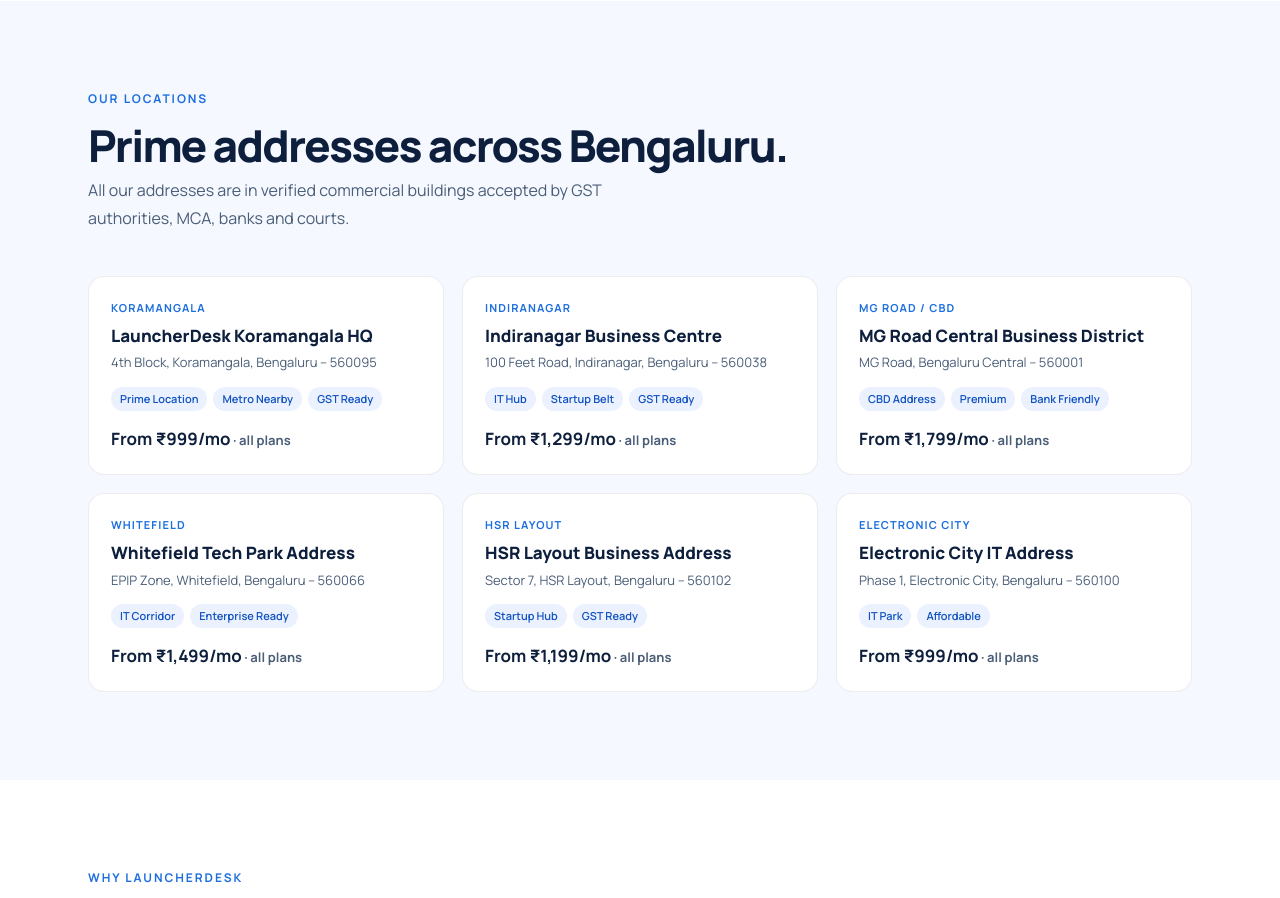
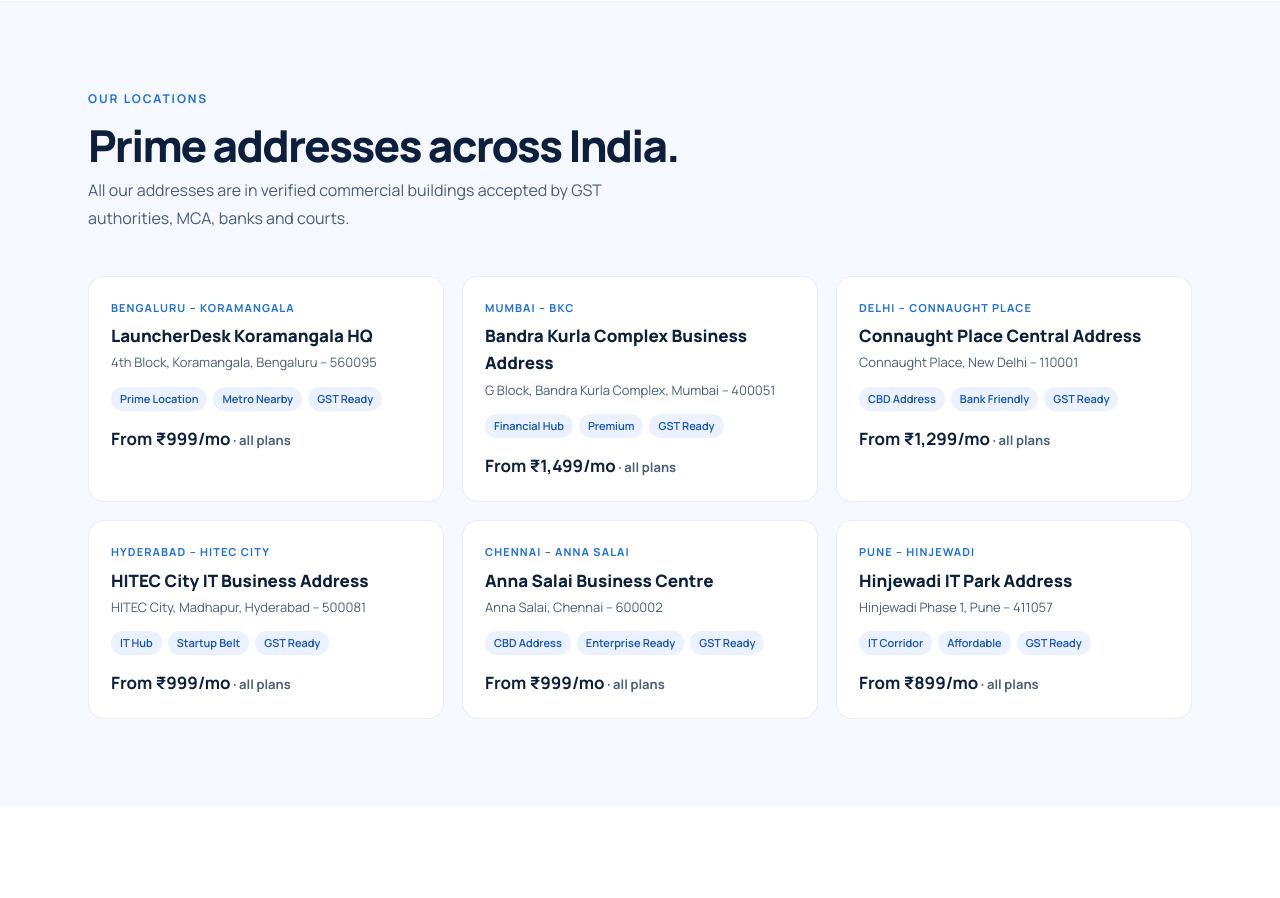
Before and after one commit to moqsoodahmed-pixel/LauncherDesk-frontend, a React (Vite) app: page /virtual-office in a window 1280 px wide. Shown: the part 1880-2778 px from the top of the page. Built offline with nearby package versions, Linux system fonts and the light colour scheme.

Commit message:
updated the frontend of virtualOffice and PartnerRegisters

```diff
--- a/src/pages/partner/PartnerRegister.jsx
+++ b/src/pages/partner/PartnerRegister.jsx
@@ -194,7 +194,7 @@ export default function PartnerRegister() {
 
   const [form, setForm] = useState({
     companyName:'', contactName:'', email:'', mobile:'', website:'',
-    city:'', state:'', foundedYear:'', teamSize:'',
+    city:'', state:'', foundedYear:'',
     categories:[], productName:'', tagline:'', description:'',
     pricing:'', integrations:'', whyPartner:'',
     password:'', confirmPassword:'',
@@ -249,7 +249,6 @@ export default function PartnerRegister() {
           city:         form.city,
           state:        form.state,
           foundedYear:  form.foundedYear,
-          teamSize:     form.teamSize,
           categories:   form.categories,
           productName:  form.productName,
           tagline:      form.tagline,
@@ -288,7 +287,6 @@ export default function PartnerRegister() {
     }
   }
 
-  const SIZES  = ['1–10','11–50','51–200','201–500','500+']
   const STATES = ['Karnataka','Maharashtra','Delhi','Tamil Nadu','Telangana','Gujarat','Rajasthan','Uttar Pradesh','West Bengal','Andhra Pradesh','Kerala','Punjab','Haryana','Other']
 
   const strength = pwStrength(form.password)
@@ -412,13 +410,6 @@ export default function PartnerRegister() {
                   <div className="pr-field">
                     <label className="pr-label">Founded Year</label>
                     <input className="pr-input" placeholder="e.g. 2019" value={form.foundedYear} onChange={e=>set('foundedYear',e.target.value)}/>
-                  </div>
-                  <div className="pr-field">
-                    <label className="pr-label">Team Size</label>
-                    <select className="pr-select" value={form.teamSize} onChange={e=>set('teamSize',e.target.value)}>
-                      <option value="">Select team size</option>
-                      {SIZES.map(s=><option key={s} value={s}>{s}</option>)}
-                    </select>
                   </div>
                 </div>
 
--- a/src/pages/virtual-office/VirtualOfficePage.jsx
+++ b/src/pages/virtual-office/VirtualOfficePage.jsx
@@ -350,46 +350,46 @@ const PLANS = [
 
 const LOCATIONS = [
   {
-    area: 'Koramangala',
+    area: 'Bengaluru – Koramangala',
     name: 'LauncherDesk Koramangala HQ',
     addr: '4th Block, Koramangala, Bengaluru – 560095',
     tags: ['Prime Location', 'Metro Nearby', 'GST Ready'],
     price: 'From ₹999/mo',
   },
   {
-    area: 'Indiranagar',
-    name: 'Indiranagar Business Centre',
-    addr: '100 Feet Road, Indiranagar, Bengaluru – 560038',
-    tags: ['IT Hub', 'Startup Belt', 'GST Ready'],
+    area: 'Mumbai – BKC',
+    name: 'Bandra Kurla Complex Business Address',
+    addr: 'G Block, Bandra Kurla Complex, Mumbai – 400051',
+    tags: ['Financial Hub', 'Premium', 'GST Ready'],
+    price: 'From ₹1,499/mo',
+  },
+  {
+    area: 'Delhi – Connaught Place',
+    name: 'Connaught Place Central Address',
+    addr: 'Connaught Place, New Delhi – 110001',
+    tags: ['CBD Address', 'Bank Friendly', 'GST Ready'],
     price: 'From ₹1,299/mo',
   },
   {
-    area: 'MG Road / CBD',
-    name: 'MG Road Central Business District',
-    addr: 'MG Road, Bengaluru Central – 560001',
-    tags: ['CBD Address', 'Premium', 'Bank Friendly'],
-    price: 'From ₹1,799/mo',
+    area: 'Hyderabad – HITEC City',
+    name: 'HITEC City IT Business Address',
+    addr: 'HITEC City, Madhapur, Hyderabad – 500081',
+    tags: ['IT Hub', 'Startup Belt', 'GST Ready'],
+    price: 'From ₹999/mo',
   },
   {
-    area: 'Whitefield',
-    name: 'Whitefield Tech Park Address',
-    addr: 'EPIP Zone, Whitefield, Bengaluru – 560066',
-    tags: ['IT Corridor', 'Enterprise Ready'],
-    price: 'From ₹1,499/mo',
+    area: 'Chennai – Anna Salai',
+    name: 'Anna Salai Business Centre',
+    addr: 'Anna Salai, Chennai – 600002',
+    tags: ['CBD Address', 'Enterprise Ready', 'GST Ready'],
+    price: 'From ₹999/mo',
   },
   {
-    area: 'HSR Layout',
-    name: 'HSR Layout Business Address',
-    addr: 'Sector 7, HSR Layout, Bengaluru – 560102',
-    tags: ['Startup Hub', 'GST Ready'],
-    price: 'From ₹1,199/mo',
-  },
-  {
-    area: 'Electronic City',
-    name: 'Electronic City IT Address',
-    addr: 'Phase 1, Electronic City, Bengaluru – 560100',
-    tags: ['IT Park', 'Affordable'],
-    price: 'From ₹999/mo',
+    area: 'Pune – Hinjewadi',
+    name: 'Hinjewadi IT Park Address',
+    addr: 'Hinjewadi Phase 1, Pune – 411057',
+    tags: ['IT Corridor', 'Affordable', 'GST Ready'],
+    price: 'From ₹899/mo',
   },
 ]
 
@@ -438,7 +438,7 @@ const WHY = [
 
 const STEPS = [
   { num: '01', title: 'Choose Your Plan', desc: 'Select the plan that matches your need — mail, GST or company registration.' },
-  { num: '02', title: 'Pick a Location', desc: 'Choose from our premium Bengaluru addresses or any city across India.' },
+  { num: '02', title: 'Pick a Location', desc: 'Choose from our verified premium addresses across major cities in India.' },
   { num: '03', title: 'Submit KYC Online', desc: 'Complete KYC and sign your agreement digitally — no office visit required.' },
   { num: '04', title: 'Get Documents', desc: 'Receive your rent agreement, NOC and electricity bill within 1 business day.' },
   { num: '05', title: 'Use Your Address', desc: 'Start using your address for GST, company registration or business correspondence.' },
@@ -471,7 +471,7 @@ const FAQS = [
   },
   {
     q: 'How long does it take to get the documents?',
-    a: 'Once KYC is verified and the agreement is signed digitally, you receive your rent agreement, NOC and electricity bill within 1 business day. Our document turnaround is among the fastest in Bengaluru.',
+    a: 'Once KYC is verified and the agreement is signed digitally, you receive your rent agreement, NOC and electricity bill within 1 business day. Our document turnaround is among the fastest across India.',
   },
   {
     q: 'Is the address legally valid?',
@@ -591,14 +591,14 @@ export default function VirtualOfficePage() {
             <div>
               <div className="vo-eyebrow">
                 <svg viewBox="0 0 24 24" width={13} height={13} fill="none" stroke="currentColor" strokeWidth={2.5}><path d="M21 10c0 7-9 13-9 13s-9-6-9-13a9 9 0 0 1 18 0z"/><circle cx="12" cy="10" r="3"/></svg>
-                Virtual Office · Bengaluru & Pan India
+                Virtual Office · Pan India
               </div>
               <h1>
                 A premium business address.<br/>
                 <span>Without the office rent.</span>
               </h1>
               <p className="vo-hero-desc">
-                Get a real, registered business address at a prime Bengaluru location — for GST registration, company incorporation or professional correspondence. 100% online. Documents in 24 hours.
+                Get a real, registered business address at a prime location across India — for GST registration, company incorporation or professional correspondence. 100% online. Documents in 24 hours.
               </p>
               <div className="vo-cta-row">
                 <button className="vo-btn-primary" onClick={()=>setModal('')}>
@@ -636,7 +636,7 @@ export default function VirtualOfficePage() {
               <div className="vo-addr-stats">
                 <div className="vo-addr-stat"><div className="n">24hr</div><div className="l">Doc Delivery</div></div>
                 <div className="vo-addr-stat"><div className="n">100%</div><div className="l">GST Acceptance</div></div>
-                <div className="vo-addr-stat"><div className="n">6+</div><div className="l">BLR Locations</div></div>
+                <div className="vo-addr-stat"><div className="n">6+</div><div className="l">Pan India</div></div>
                 <div className="vo-addr-stat"><div className="n">₹999</div><div className="l">Starting/mo</div></div>
               </div>
             </div>
@@ -692,7 +692,7 @@ export default function VirtualOfficePage() {
       <section className="vo-locs">
         <div className="vo-inner">
           <span className="vo-sec-label">Our Locations</span>
-          <h2 className="vo-sec-h2">Prime addresses across Bengaluru.</h2>
+          <h2 className="vo-sec-h2">Prime addresses across India.</h2>
           <p className="vo-sec-p" style={{marginBottom:0}}>All our addresses are in verified commercial buildings accepted by GST authorities, MCA, banks and courts.</p>
           <div className="vo-locs-grid">
             {LOCATIONS.map(l=>(
```
